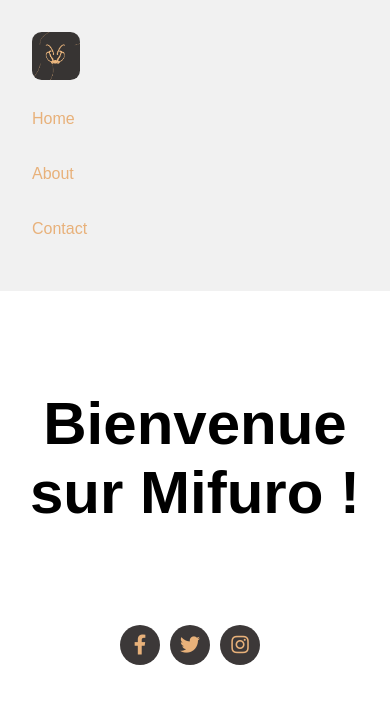
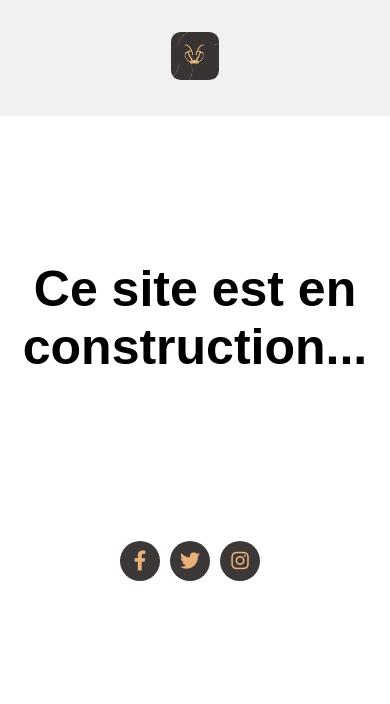
Before and after one commit to vanelleNgadjui/MIFURO, a Next.js app: page / in a window 390 px wide. Shown: the top 704 px of the page. Built offline with nearby package versions, Linux system fonts and the light colour scheme.

Commit message:
Landing page

```diff
--- a/pages/index.tsx
+++ b/pages/index.tsx
@@ -5,7 +5,7 @@ const HomePage: React.FC = () => {
   const [text, setText] = useState('');
 
   useEffect(() => {
-    const fullText = "Bienvenue sur Mifuro !";
+    const fullText = "Ce site est en construction...";
     let currentIndex = 0;
 
     const intervalId = setInterval(() => {
--- a/styles/globals.css
+++ b/styles/globals.css
@@ -95,15 +95,27 @@ h1 {
 /* Styles pour la disposition responsive */
 @media (max-width: 768px) {
   header {
-    flex-direction: column;
-    align-items: flex-start;
+    flex-direction:row;
+    align-items: center;
+    justify-content: center;
   }
 
+
   .nav {
-    margin-top: 10px;
+    display: none;
+    /* margin-top: 10px; */
   }
 
-  .nav ul {
+  section{
+    padding: 20px;
+  }
+
+
+  h1{
+    font-size: 50px;
+    height:40vh ;
+  }
+  /* .nav ul {
     display: flex;
     gap: 2rem;
     flex-direction: column;
@@ -113,7 +125,7 @@ h1 {
   .nav ul li {
     margin-right: 0;
     margin-bottom: 5px;
-  }
+  } */
 }
 
 /* Ajoute tes autres styles globaux ici */
```
